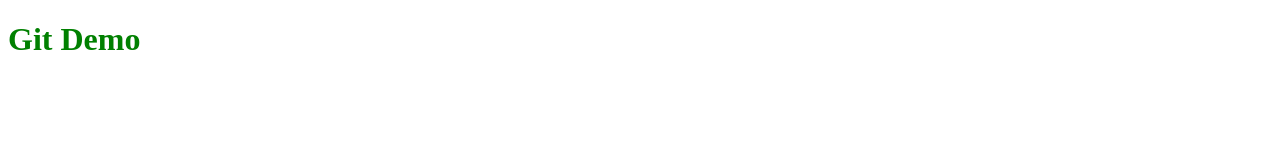
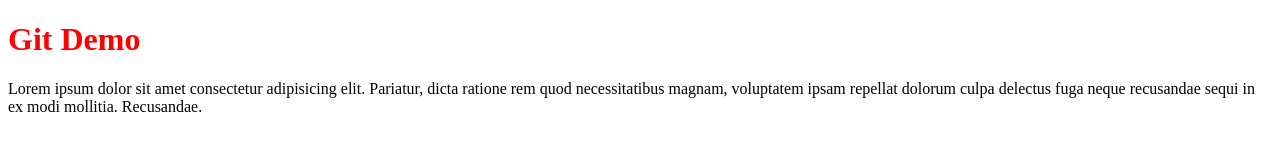
Before and after one commit to jessiejhuang/git-demo-remote, a plain HTML site: page index.html in a window 1280 px wide. Drawn offline with Linux system fonts and the light colour scheme.

Commit message:
Add content

```diff
--- a/index.html
+++ b/index.html
@@ -10,7 +10,8 @@
 
 <body>
   <h1>Git Demo</h1>
-
+  <p>Lorem ipsum dolor sit amet consectetur adipisicing elit. Pariatur, dicta ratione rem quod necessitatibus magnam,
+    voluptatem ipsam repellat dolorum culpa delectus fuga neque recusandae sequi in ex modi mollitia. Recusandae.</p>
 </body>
 
 </html>
--- a/style.css
+++ b/style.css
@@ -1,3 +1,3 @@
 h1 {
-  color:green;
+  color:red;
 }
```
